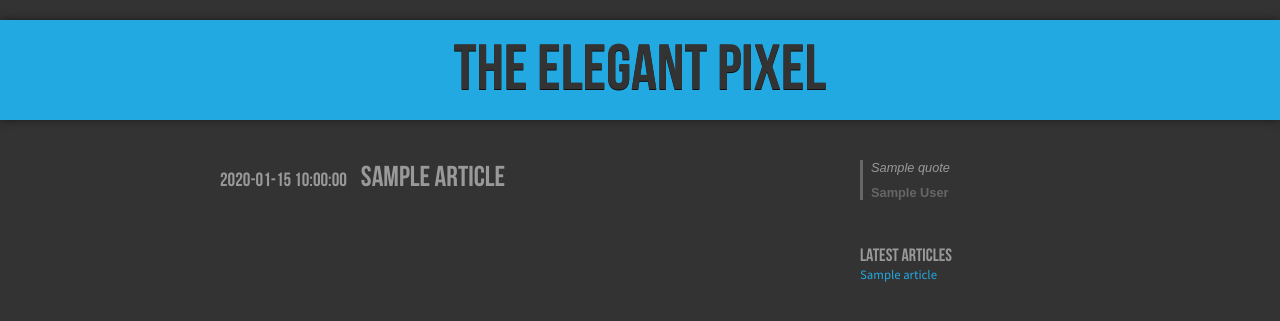
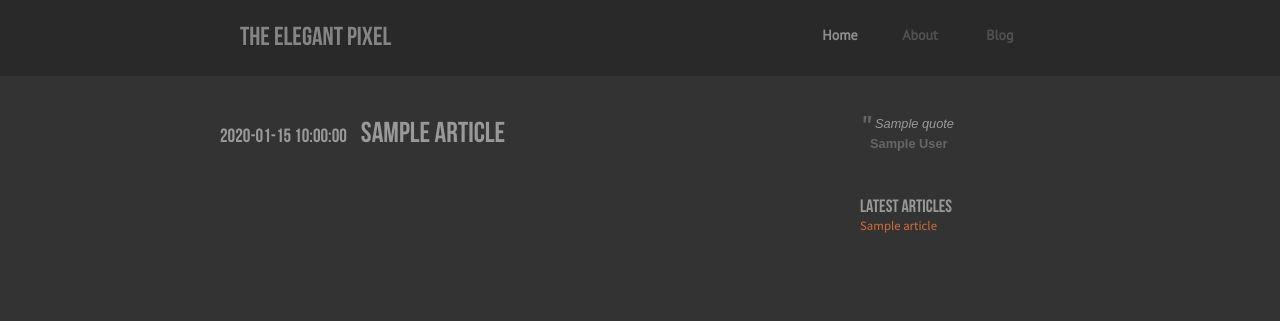
Before and after one commit to alexpana/the-elegant-pixel-web, a Flask app: page /list in a window 1280 px wide. Shown: the top 321 px of the page. Run offline with Flask 2, Linux system fonts and the light colour scheme; a database or web service that is not in the repository returns one stand-in record (values such as "Sample title").

Commit message:
Improved header and quote appearance

```diff
--- a/main.py
+++ b/main.py
@@ -9,7 +9,7 @@ app = Flask(__name__)
 
 def get_context(view):
     return {
-        "quote": db.quotes.find_one(),
+        "quote": db.quotes.find()[1],
         "latest_articles": db.articles.find().limit(5).sort("date"),
         "has_more_articles": db.articles.find().count() > 5,
         "view": view
--- a/static/css/style.css
+++ b/static/css/style.css
@@ -28,15 +28,15 @@
 
 body {
 	background-color: #333;
+	/*
+	background-image: url("../images/gray_noise.png");
+	background-attachment: fixed;
+	*/
 	color: #999;
 	margin: 0px;
 }
 
-div#banner {
-	font-family: "BebasNeue";
-	font-size: 4em;
-	text-shadow: 0px 1px #101010;
-
+div#header {
 	/* Prevent text wrap */
 	white-space: nowrap;
 	overflow: visible;
@@ -44,15 +44,69 @@ div#banner {
 	width: 100%;
 	min-width: 800px;
 
-	color: #333333;
-	margin-top: 20px;
-	height: 100px;
-	line-height: 100px;
-	text-align: center;
-	background-color: #23a9e1;
-	vertical-align: middle;
+	color: #444444;
+	margin-top: 0px;
+	height: 76px;
+	background-color: #242424;
+	opacity: 0.6;
+}
 
-	box-shadow: 0px 0px 8px #1A1A1A;
+div#header_content {
+    height: 100%;
+
+    line-height: normal;
+
+    width: 800px;
+
+    margin-left: auto;
+	margin-right: auto;
+
+	vertical-align: center;
+}
+
+div#header_logo {
+
+    margin-top: 22px;
+
+    float: left;
+	font-family: "BebasNeue";
+
+	font-size: 26px;
+
+    color: #BCBCBC;
+
+    text-align: center;
+    vertical-align: middle;
+}
+
+ul#header_nav {
+    float: right;
+    display: table-row;
+    font-family: "PT Sans";
+    font-weight: bold;
+    font-size: 14px;
+    margin-top: 0px;
+    margin-top: 26px;
+}
+
+ul#header_nav li {
+    width: 80px;
+    display: table-cell;
+    list-style-type: none;
+    text-align: center;
+    color: #666;
+}
+
+ul#header_nav li.active {
+    color: #cdcdcd;
+}
+
+div.header_link_active {
+    color: #cdcdcd;
+}
+
+div.header_link_inactive {
+    color: #666;
 }
 
 #content {
@@ -83,16 +137,17 @@ div#banner {
 }
 
 #daily-quote {
-	border-left: 3px solid #666;
 }
 
 #quote-text {
 	/*font-family: "Lato-LightItalic";*/
 	font-family: Arial;
-	font-style: italic;;
+	font-style: italic;
 	font-size: 0.8em;
 	color: #999;
-	margin-left: 8px;
+    float: right;
+    width: 185px;
+    margin-bottom: 5px;
 }
 
 #quote-author {
@@ -102,7 +157,21 @@ div#banner {
 	font-size: 0.8em;
 	color: #666;
 	margin-left: 8px;
-	margin-top: 10px;
+	margin-top: 0px;
+}
+
+div#quote_symbol {
+    font-family: "PT Sans";
+    font-size: 40px;
+    float: left;
+    width: 10px;
+    margin-top: -14px;
+    color: #666666;
+}
+
+div#quote_content {
+    float: right;
+    width: 195px;
 }
 
 #latest-articles {
@@ -134,7 +203,7 @@ div#banner {
 
 .article-title {
 	/*color: #999;*/
-	color: #23a9e1;
+	color: #e1a923;
 	text-shadow: 0px 1px 1px #111;
 	width: 475px;
 	float-left;
@@ -230,7 +299,7 @@ div.article-tag a:active {}
 
 div#col_sidebar, a {
 	text-decoration: none;
-	color: #23a9e1;
+	color: #D46C3B;
 }
 
 div#col_sidebar, a:link {}
@@ -238,7 +307,31 @@ div#col_sidebar, a:link {}
 div#col_sidebar, a:visited {}
 
 div#col_sidebar, a:hover {
-    border-bottom: 1px #23a9e1 dotted;
+    border-bottom: 1px #D46C3B dotted;
 }
 
 div#col_sidebar, a:active {}
+
+ul#header_hav li a {
+	text-decoration: none;
+	color: #777;
+	margin-top: 2px;
+	padding-top: 3px;
+	padding-left: 5px;
+	padding-right: 5px;
+}
+
+ul#header_hav, li, a:link {
+    text-decoration: none;
+}
+
+ul#header_hav a:visited {}
+
+ul#header_hav a:hover {
+	border-radius: 2px;
+	background-color: #282828;
+	padding-bottom: 0px;
+	box-shadow: inset 0px 1px 2px #1B1B1B;
+}
+
+ul#header_hav a:active {}
--- /dev/null
+++ b/templates/components/component_header.html
@@ -0,0 +1,10 @@
+<div id="header">
+    <div id="header_content">
+        <div id="header_logo">The Elegant Pixel</div>
+        <ul id="header_nav">
+            <li class="active">Home</li>
+            <li>About</li>
+            <li>Blog</li>
+        </ul>
+    </div>
+</div>
--- a/templates/components/widget_quote.html
+++ b/templates/components/widget_quote.html
@@ -1,4 +1,7 @@
 <div class="widget" id="daily-quote">
-    <div id="quote-text">{{ context['quote']['quote'] }}</div>
+    <div>
+        <div id="quote_symbol">"</div>
+        <div id="quote-text">{{ context['quote']['quote'] }}</div>
+    </div>
     <div id="quote-author">{{ context['quote']['author'] }}</div>
 </div>
--- a/templates/index.html
+++ b/templates/index.html
@@ -4,12 +4,14 @@
     <link href="{{ url_for('static', filename='css/style.css') }}" rel="stylesheet"/>
     <link href="{{ url_for('static', filename='css/markdown.css') }}" rel="stylesheet"/>
 
+    <link href='http://fonts.googleapis.com/css?family=PT+Sans' rel='stylesheet' type='text/css'>
+
     <link rel="icon" type="image/x-icon" href="{{ url_for('static', filename='favicon.png') }}"/>
     <title>The Elegant Pixel</title>
 </head>
 
 <body>
-<div id="banner">THE ELEGANT PIXEL</div>
+{% include "components/component_header.html" %}
 
 <div id="content">
     <div id="col-content">
```
